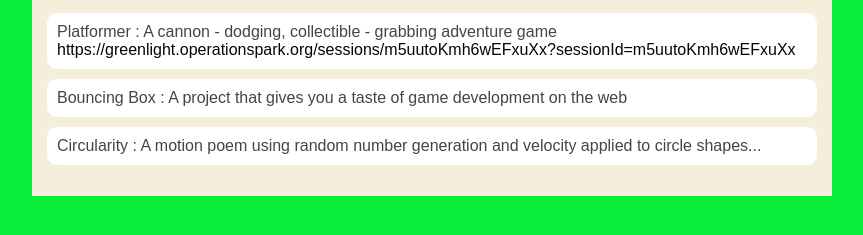
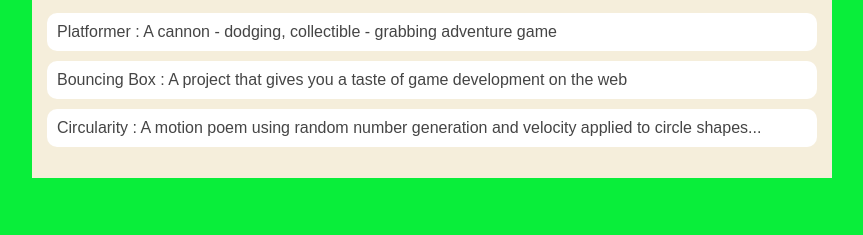
Before and after one commit to nicolassalless/nicolassalless.github.io, a plain HTML site: page portfolio.html in a window 1280 px wide. Shown: the part 143-378 px from the top of the page, without its empty margins (208-1071 px from the left). Drawn offline with Linux system fonts and the light colour scheme.

Commit message:
Update portfolio.html

```diff
--- a/portfolio.html
+++ b/portfolio.html
@@ -107,7 +107,7 @@
             <div class="content">
                 <h1>Portfolio</h1>
                 <ul id="portfolio">
-                    <li><a href="">Platformer : A cannon - dodging, collectible - grabbing adventure game </a>https://greenlight.operationspark.org/sessions/m5uutoKmh6wEFxuXx?sessionId=m5uutoKmh6wEFxuXx</li>
+                    <li><a href="">Platformer : A cannon - dodging, collectible - grabbing adventure game </a></li>
                     <li><a href="projects/bouncing-box/">Bouncing Box : A project that gives you a taste of game development on the web </a></li>
                     <li><a href="projects/circularity/">Circularity : A motion poem using random number generation and velocity applied to circle shapes...</a></li>
                 </ul>
```
